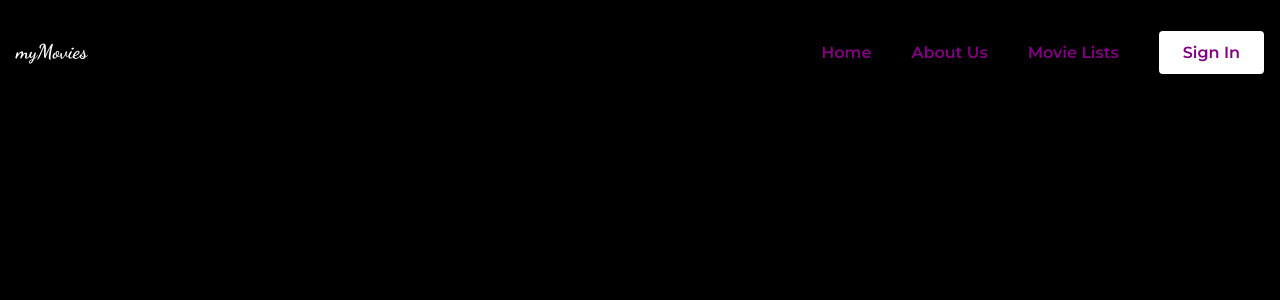
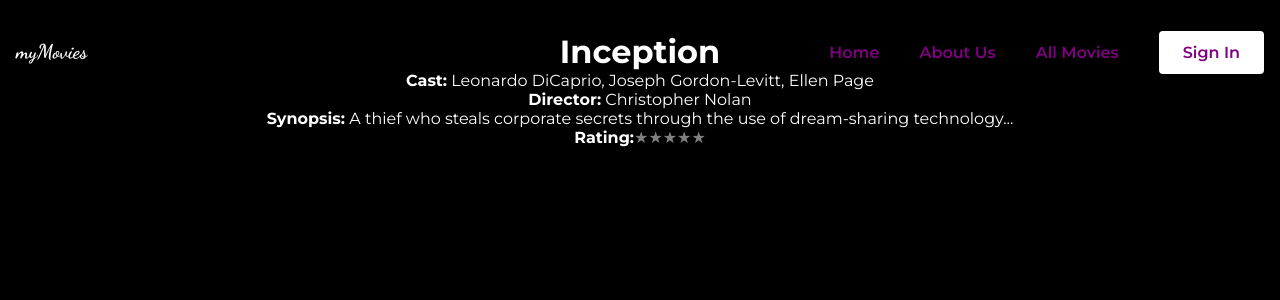
Before and after one commit to AlanWYChen/CS348_Group_Project, a React (Vite) app in the folder myMovies/: page /movie/1 in a window 1280 px wide. Shown: the top 300 px of the page. Built offline with nearby package versions, Linux system fonts and the light colour scheme.

Commit message:
added sample move object, created working routing movie info page

```diff
--- a/myMovies/src/App.tsx
+++ b/myMovies/src/App.tsx
@@ -1,19 +1,26 @@
-import React from "react";
-import "./App.css";
-import { BrowserRouter as Router, Routes, Route } from "react-router-dom";
+import React from 'react';
+import { BrowserRouter as Router, Route, Routes } from 'react-router-dom';
+import MovieList from './pages/movieList';
+import MovieInfo from './pages/movieInfo';
 import NavBar from "./components/NavBar/navbar";
 import Home from "./pages/home";
-import MovieInfo from "./pages/movieInfo";
+import AllMovies from './pages/AllMovies';
 
-const App = () => {
+import "./App.css";
+
+const App: React.FC = () => {
   return (
     <Router>
       <NavBar />
         <main className="main-content">
           <Routes>
             <Route path="/" element={<Home />} />
-         {/* Define other routes that you need*/}
-         <Route path="/about-us" element={<MovieInfo />}/>
+            <Route path="/about-us" element= {<AllMovies />}/>
+            <Route path="/all_movies" element={<MovieList />}/>
+          </Routes>
+          <Routes>
+            <Route path="/" element={<MovieList />} />
+            <Route path="/movie/:id" element={<MovieInfo />} />
           </Routes>
         </main>
     </Router>
--- a/myMovies/src/components/NavBar/navbar.tsx
+++ b/myMovies/src/components/NavBar/navbar.tsx
@@ -45,11 +45,11 @@ const Navbar = () => {
            </li>
            <li className="nav__item">
              <NavLink
-               to="/favorite"
+               to="/all_movies"
                className="nav__link"
                onClick={closeMenuOnMobile}
              >
-               Movie Lists
+               All Movies
              </NavLink>
            </li>
            <li className="nav__item">
--- /dev/null
+++ b/myMovies/src/pages/AllMovies.tsx
@@ -0,0 +1,13 @@
+import React from "react";
+import { BrowserRouter as Router, Route, Routes } from 'react-router-dom';
+import MovieList from './movieList';
+import MovieInfo from './movieInfo';
+
+
+const AllMovies: React.FC = () => {
+    return (
+        <MovieList />
+    );
+};
+
+export default AllMovies;
--- /dev/null
+++ b/myMovies/src/pages/home.css
@@ -0,0 +1,4 @@
+div#home_content {
+    display: "flex";
+    margin-top: "50px";
+}
--- a/myMovies/src/pages/home.tsx
+++ b/myMovies/src/pages/home.tsx
@@ -1,18 +1,9 @@
 import React from "react";
 
-const Home = () => {
+const Home: React.FC = () => {
     return (
-        <div
-            style={{
-                display: "flex",
-                justifyContent: "centre",
-                alignItems: "centre",
-                height: "100vh",
-            }}
-        >
-            <h1>
+        <div id="home_content">
 
-            </h1>
         </div>
     );
 };
--- a/myMovies/src/pages/movieInfo.tsx
+++ b/myMovies/src/pages/movieInfo.tsx
@@ -1,113 +1,80 @@
-import React from "react";
+import React, { useState } from 'react';
+import { useParams } from 'react-router-dom';
+
 import "./movieInfo.css";
 
+interface Movie {
+  id: number;
+  title: string;
+  cast: string;
+  director: string;
+  synopsis: string;
+}
 
-const MovieInfo = () => {
+const movies: Movie[] = [
+  {
+    id: 1,
+    title: 'Inception',
+    cast: 'Leonardo DiCaprio, Joseph Gordon-Levitt, Ellen Page',
+    director: 'Christopher Nolan',
+    synopsis: 'A thief who steals corporate secrets through the use of dream-sharing technology...',
+  },
+  {
+    id: 2,
+    title: 'The Dark Knight',
+    cast: 'Christian Bale, Heath Ledger, Aaron Eckhart',
+    director: 'Christopher Nolan',
+    synopsis: 'When the menace known as the Joker emerges from his mysterious past...',
+  },
+  {
+    id: 3,
+    title: 'Interstellar',
+    cast: 'Matthew McConaughey, Anne Hathaway, Jessica Chastain',
+    director: 'Christopher Nolan',
+    synopsis: 'A team of explorers travel through a wormhole in space in an attempt to ensure humanity’s survival...',
+  },
+];
 
+type RouteParams = {
+  id: string;
+};
 
+const MovieInfo: React.FC = () => {
+  const { id } = useParams<RouteParams>();
 
+  if (!id) return <div>Movie not found</div>;
 
-    return (
-        <div>
+  const movie = movies.find(m => m.id === parseInt(id));
+  const [rating, setRating] = useState<number>(0);
 
-            <div id="bannerimage"></div>
+  const handleRating = (rate: number) => {
+    setRating(rate);
+    // Here you would typically send the rating to a server
+    console.log(`User rated ${rate} stars for movie ${movie?.title}`);
+  };
 
-            <div style={{
-                textAlign: "left"
-            }}>
+  if (!movie) return <div>Movie not found</div>;
 
-                <section>
-                    <h1 style={{
-                        fontSize: "48px"
-                    }}>Title</h1>
-                </section>
-
-                <div style={{
-                    float: "left",
-                    display: "flex",
-                }}>
-
-                    <div style={{
-                        float: "left"
-                    }}>
-
-                        <h1>
-                            Rating
-                        </h1>
-
-                        <table style={{
-                            fontSize: "24px"
-                        }}>
-                            <tr>
-                                <td> ***** </td>
-                                <td> 32 </td>
-                            </tr>
-                            <tr>
-                                <td> **** </td>
-                                <td> 32 </td>
-                            </tr>
-                            <tr>
-                                <td> *** </td>
-                                <td> 32 </td>
-                            </tr>
-                            <tr>
-                                <td> ** </td>
-                                <td> 32 </td>
-                            </tr>
-                            <tr>
-                                <td> * </td>
-                                <td> 32 </td>
-                            </tr>
-                        </table>
-
-                    </div>
-
-                    <div style={{
-                        float: "right"
-                    }}>
-                        <p>
-                            <h1 style={{
-                                fontSize: "32px"
-                            }}>Synopsis</h1>
-
-                            <hr/>
-
-                            <p style={{
-                                fontSize: "16px"
-                            }}> test </p>
-                        </p>
-
-                        <p>
-                            <h1 style={{
-                                fontSize: "32px"
-                            }}> Director </h1>
-
-                            <hr/>
-
-                            <p style={{
-                                fontSize: "16px"
-                            }}> test </p>
-                        </p>
-
-                        <p>
-                            <h1 style={{
-                                fontSize: "32px"
-                            }}>Cast</h1>
-
-                            <hr/>
-
-                            <p style={{
-                                fontSize: "16px"
-                            }}> test </p>
-                        </p>
-                    </div>
-
-                </div>
-
-            </div>
-
-        </div>
-    );
+  return (
+    <div>
+      <h1>{movie.title}</h1>
+      <p><strong>Cast:</strong> {movie.cast}</p>
+      <p><strong>Director:</strong> {movie.director}</p>
+      <p><strong>Synopsis:</strong> {movie.synopsis}</p>
+      <div>
+        <strong>Rating:</strong>
+        {[1, 2, 3, 4, 5].map(star => (
+          <span
+            key={star}
+            style={{ cursor: 'pointer', color: star <= rating ? 'gold' : 'grey' }}
+            onClick={() => handleRating(star)}
+          >
+            ★
+          </span>
+        ))}
+      </div>
+    </div>
+  );
 };
 
 export default MovieInfo;
--- /dev/null
+++ b/myMovies/src/pages/movieList.tsx
@@ -0,0 +1,30 @@
+import React from 'react';
+import { Link } from 'react-router-dom';
+
+interface Movie {
+  id: number;
+  title: string;
+}
+
+const movies: Movie[] = [
+  { id: 1, title: 'Inception' },
+  { id: 2, title: 'The Dark Knight' },
+  { id: 3, title: 'Interstellar' },
+];
+
+const MovieList: React.FC = () => {
+  return (
+    <div>
+      <h1>Movie List</h1>
+      <ul>
+        {movies.map(movie => (
+          <li key={movie.id}>
+            <Link to={`/movie/${movie.id}`}>{movie.title}</Link>
+          </li>
+        ))}
+      </ul>
+    </div>
+  );
+};
+
+export default MovieList;
```
Lines whose indentation alone changed are shown as unchanged.
